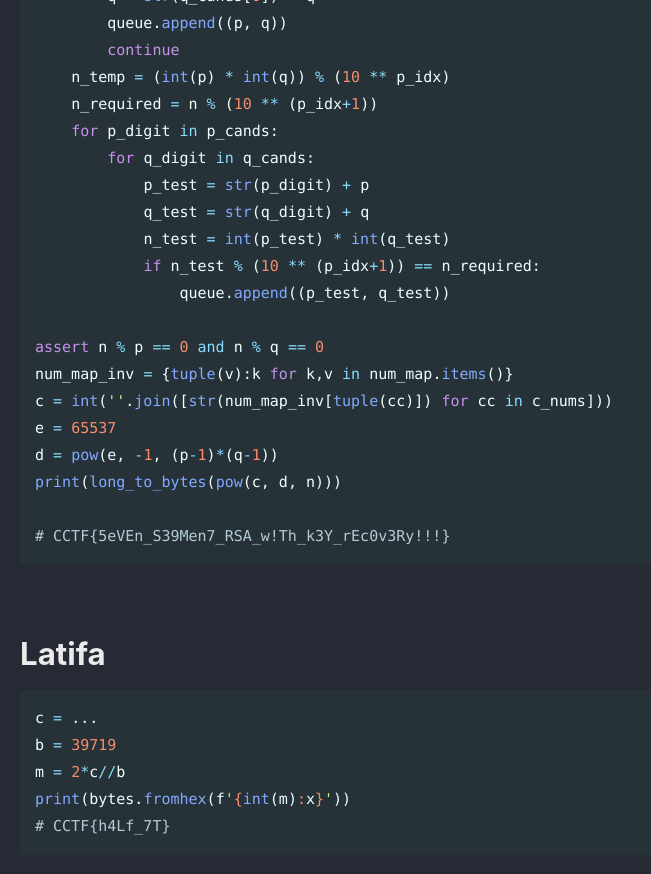
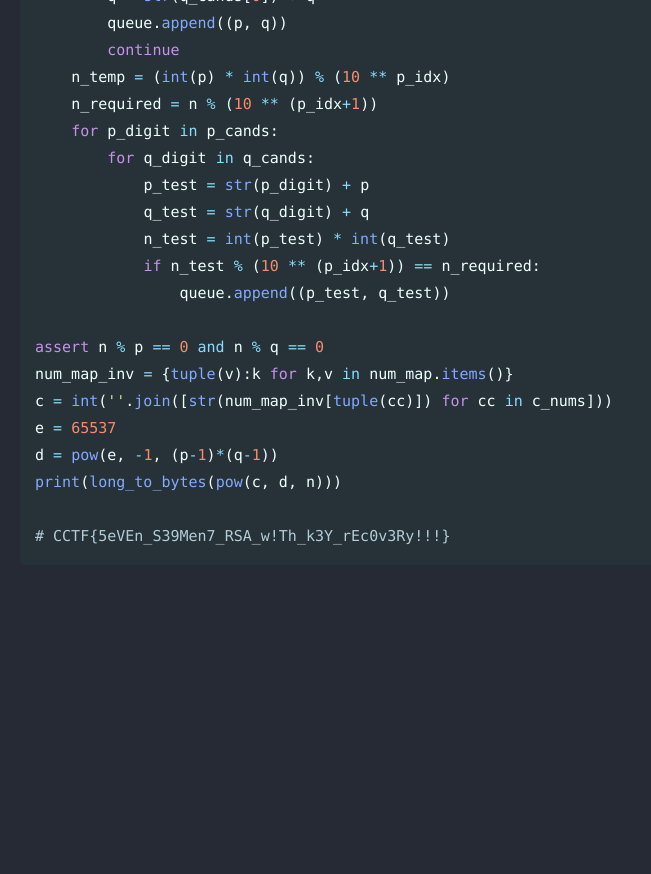
Before and after one commit to Connor-McCartney/Connor-McCartney.github.io, a Jekyll site: the page built from _pages/cryptography/other/CRYPTO-CTF-2024.md, in a window 1280 px wide and 900 px high, scrolled down 20657 px. Shown: the top 874 px of the window, without its empty margins (0-651 px from the left). Built offline with Jekyll 4.4.1, drawn with Linux system fonts in a browser that asks for light colours; cached includes are drawn as plain includes; after the commit the page ends 21323 px from its top, so only the background shows below that.

Commit message:
Update CRYPTO-CTF-2024.md

````diff
--- a/_pages/cryptography/other/CRYPTO-CTF-2024.md
+++ b/_pages/cryptography/other/CRYPTO-CTF-2024.md
@@ -844,13 +844,3 @@ print(long_to_bytes(pow(c, d, n)))
 
 
 <br>
-
-# Latifa
-
-```python
-c = ...
-b = 39719
-m = 2*c//b
-print(bytes.fromhex(f'{int(m):x}'))
-# CCTF{h4Lf_7T}
-```
````
